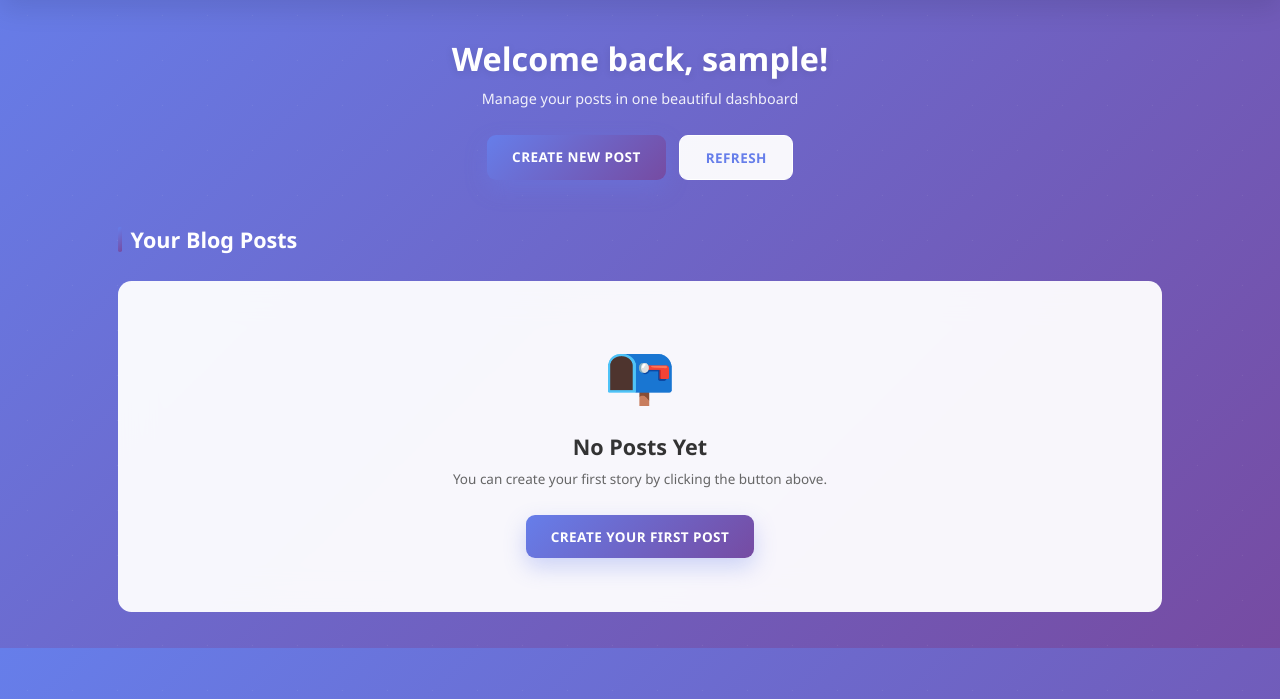
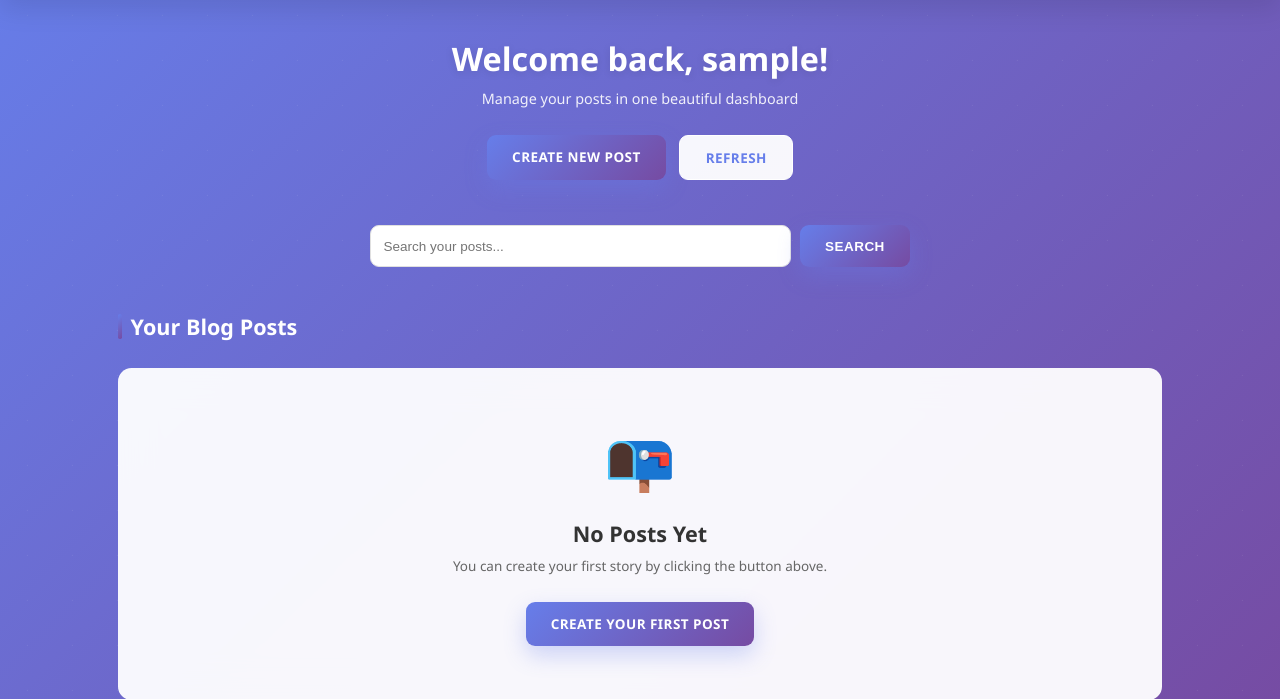
Before and after one commit to rahman-noorbasha/flask-blog-api, a Flask app: page /dashboard in a window 1280 px wide. Shown: the part 72-771 px from the top of the page. Run offline with Flask 3, Linux system fonts and the light colour scheme; the visitor is signed in with stand-in values (Sample User, id 1); data that the repository does not hold is empty.

Commit message:
Added search functionality to dashboard

```diff
--- a/app.py
+++ b/app.py
@@ -4,7 +4,7 @@ import sqlite3
 import os
 
 app = Flask(__name__)
-app.secret_key = os.environ.get("SECRET_KEY")
+app.secret_key = os.environ.get("SECRET_KEY","local-dev-secret-key")
 
 login_manager = LoginManager()
 login_manager.init_app(app)
@@ -120,10 +120,24 @@ def login():
 @app.route("/dashboard")
 @login_required
 def dashboard():
+    search = request.args.get('search', '')
     conn = sqlite3.connect("users.db")
     cursor = conn.cursor()
-
-    cursor.execute(
+    if search:
+        cursor.execute(
+            """
+            SELECT * FROM posts
+            WHERE user_id = ?
+            AND (title LIKE ? OR content LIKE ?)
+            """,
+            (
+                current_user.id,
+                f'%{search}%',
+                f'%{search}%'
+            )
+        )
+    else:
+        cursor.execute(
         "SELECT * FROM posts WHERE user_id=?",
         (current_user.id,)
     )
@@ -131,7 +145,7 @@ def dashboard():
     posts = cursor.fetchall()
     conn.close()
 
-    return render_template("dashboard.html", posts=posts)
+    return render_template("dashboard.html", posts=posts,search=search)
 
 
 @app.route("/create", methods=["GET", "POST"])
--- a/templates/dashboard.html
+++ b/templates/dashboard.html
@@ -221,6 +221,23 @@
             background: white;
             box-shadow: 0 10px 25px rgba(0, 0, 0, 0.15);
         }
+        .search-container {
+    margin: 30px auto;
+    max-width: 600px;
+}
+
+.search-container form {
+    display: flex;
+    gap: 10px;
+}
+
+.search-input {
+    flex: 1;
+    padding: 14px;
+    border-radius: 10px;
+    border: 2px solid #e0e0e0;
+    font-size: 15px;
+}
 
         .alerts {
             margin-bottom: 30px;
@@ -514,6 +531,20 @@
                 <a href="/dashboard" class="btn btn-secondary">Refresh</a>
             </div>
         </div>
+        <div class="search-container">
+    <form method="GET" action="/dashboard">
+        <input
+            type="text"
+            name="search"
+            placeholder="Search your posts..."
+            value="{{ search }}"
+            class="search-input"
+        >
+        <button type="submit" class="btn btn-primary">
+            Search
+        </button>
+    </form>
+</div>
 
         <div class="posts-section">
             <h2 class="section-title">Your Blog Posts</h2>
```
